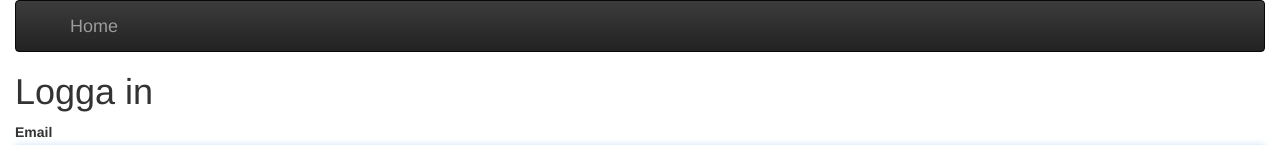
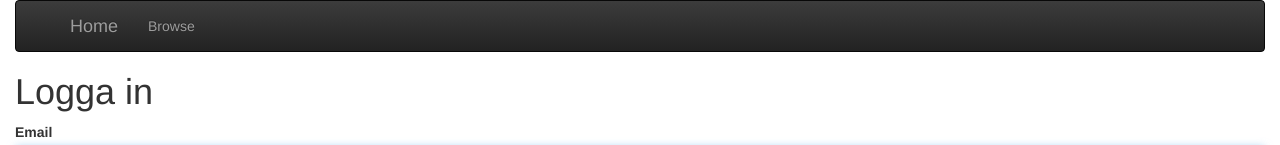
Before and after one commit to peter/versioned-ui, a Vue app: page /#/login in a window 1280 px wide. Shown: the top 145 px of the page. Built offline with nearby package versions, Linux system fonts and the light colour scheme.

Commit message:
It is now possible to browse content types

```diff
--- a/package.json
+++ b/package.json
@@ -32,7 +32,11 @@
     "extends": [
       "plugin:vue/essential",
       "eslint:recommended"
-    ]
+    ],
+
+    "rules": {
+      "vue/require-v-for-key": false
+    }
   },
   "postcss": {
     "plugins": {
--- a/src/components/Navbar.vue
+++ b/src/components/Navbar.vue
@@ -14,9 +14,9 @@
       </div>
       <div id="navbar" class="navbar-collapse collapse">
         <ul class="nav navbar-nav">
-          <!-- <li>
-            <router-link to="/articles">Articles</router-link>
-          </li> -->
+          <li>
+            <router-link to="/docs">Browse</router-link>
+          </li>
           <li class="logged-in-user">
             <a href="#" data-toggle="tooltip" title="Logga ut" @click="logout">
               {{userEmail()}}
--- a/src/components/docs/DocsEdit.vue
+++ b/src/components/docs/DocsEdit.vue
@@ -66,7 +66,7 @@ export default {
     remove() {
       if (confirm('Är du säker?')) {
         this.api.remove(this.doc)
-          .then(doc => {
+          .then(() => {
             router.push(`/docs/${this.contentType}`)
           })
       }
--- a/src/components/docs/DocsForm.vue
+++ b/src/components/docs/DocsForm.vue
@@ -4,6 +4,7 @@
       <div class="form-group buttons">
         <input type="submit" class="btn btn-primary" value="Spara" />
       </div>
+
 
       <div class="form-input" v-for="attribute in readAttributes">
         <label name="title">{{attribute.label}}</label>
--- a/src/components/docs/DocsList.vue
+++ b/src/components/docs/DocsList.vue
@@ -128,7 +128,7 @@ export default {
     editUrl(doc) {
       return `/docs/${this.contentType}/${doc.id}/edit`
     },
-    createUrl(contentType) {
+    createUrl() {
       return `/docs/${this.contentType}/new`
     },
     canCreate() {
```
